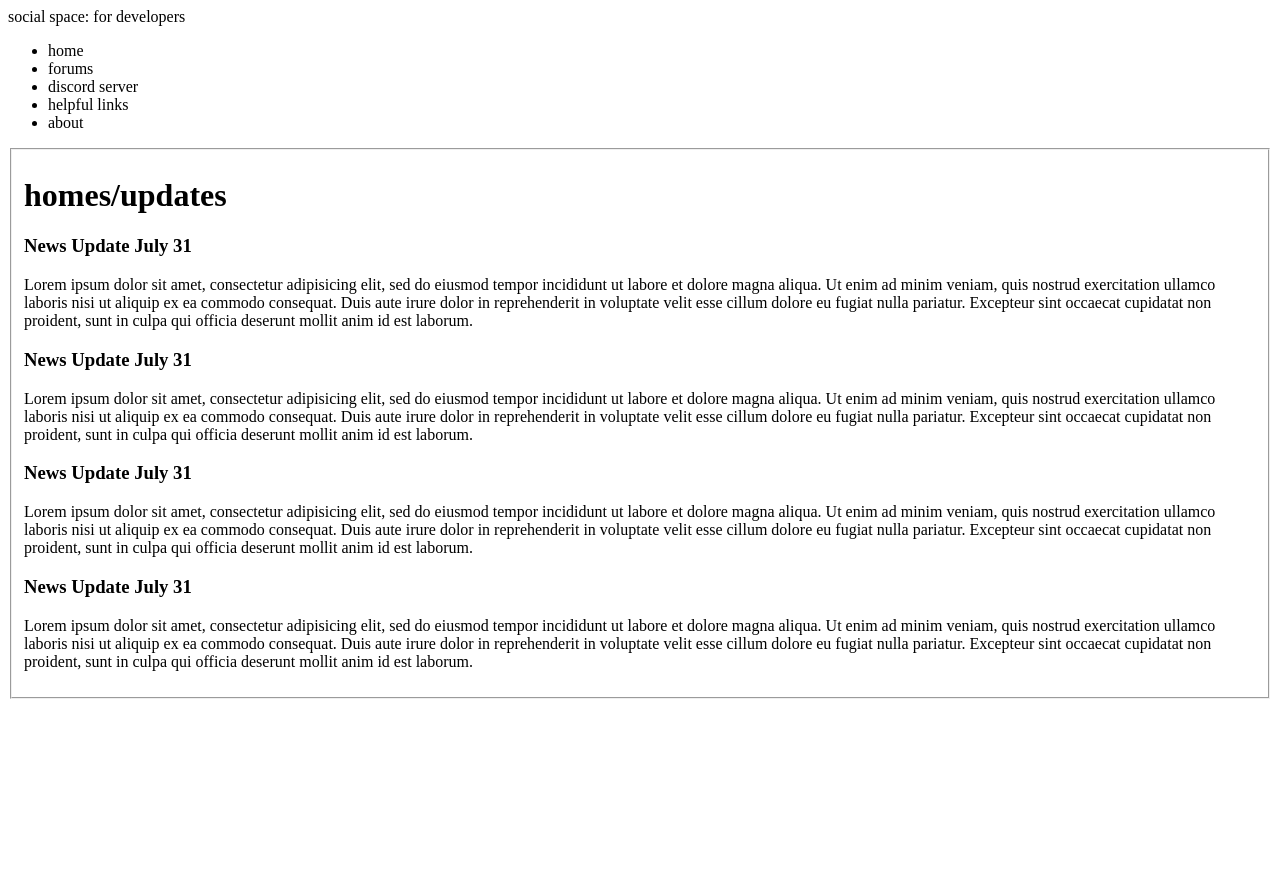
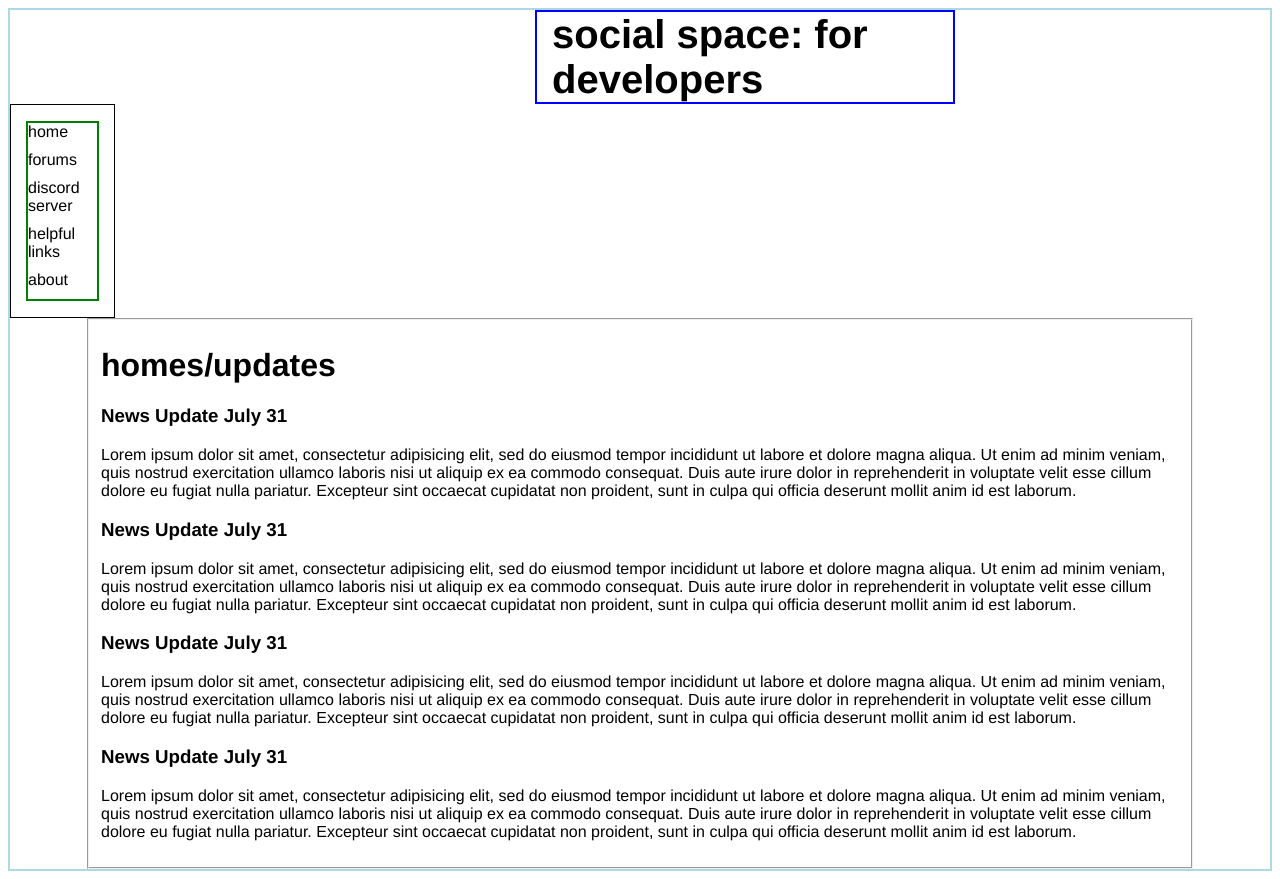
Before and after one commit to AVmachine/socialspace, a plain HTML site: page index.html in a window 1280 px wide. Before the commit the page ends 800 px from the top, so only its background shows below. Drawn offline with Linux system fonts and the light colour scheme.

Commit message:
got some of the basic layout done

```diff
--- a/CSS/socialspace-css.css
+++ b/CSS/socialspace-css.css
@@ -0,0 +1,32 @@
+#grandTitle{
+	border: 2px solid blue;
+	font-size: 2.5em;
+	font-family: "helvetica neue", sans-serif;
+	font-weight: bold;
+}
+
+
+nav{
+	display: block;
+	border: 1px solid black;
+	text-align: left;
+}
+ul{
+	border: 2px solid green;
+	list-style: none;
+	padding: 0px;
+}
+li{
+	font-size: 1em;
+	padding-bottom: 10px;
+}
+
+body{
+	border: 2px solid lightblue;
+	font-family: "helvetica neue", sans-serif;
+
+}
+
+nav{
+
+}
--- a/index.html
+++ b/index.html
@@ -2,11 +2,13 @@
 <html>
 <head>
 	<title>social space: for developers</title>
+	<link rel="stylesheet" type="text/css" href="CSS/bootstrap-grid.css">
+	<link rel="stylesheet" type="text/css" href="CSS/socialspace-css.css">
 </head>
 <body>
 <header>
-	<div>social space: for developers</div>
-	<nav>
+	<div id="grandTitle" class="col-4 push-5">social space: for developers</div>
+	<nav class="col-1">
 		<ul>
 			<li>home</li>
 			<li>forums</li>
@@ -16,7 +18,7 @@
 		</ul>
 	</nav>
 </header>
-<main>
+<main class="container">
 	<fieldset>
 		<h1>homes/updates</h1>
 		<div>
@@ -57,6 +59,5 @@
 		</div>
 	</fieldset>
 </main>
-<footer></footer>
 </body>
 </html>
```
